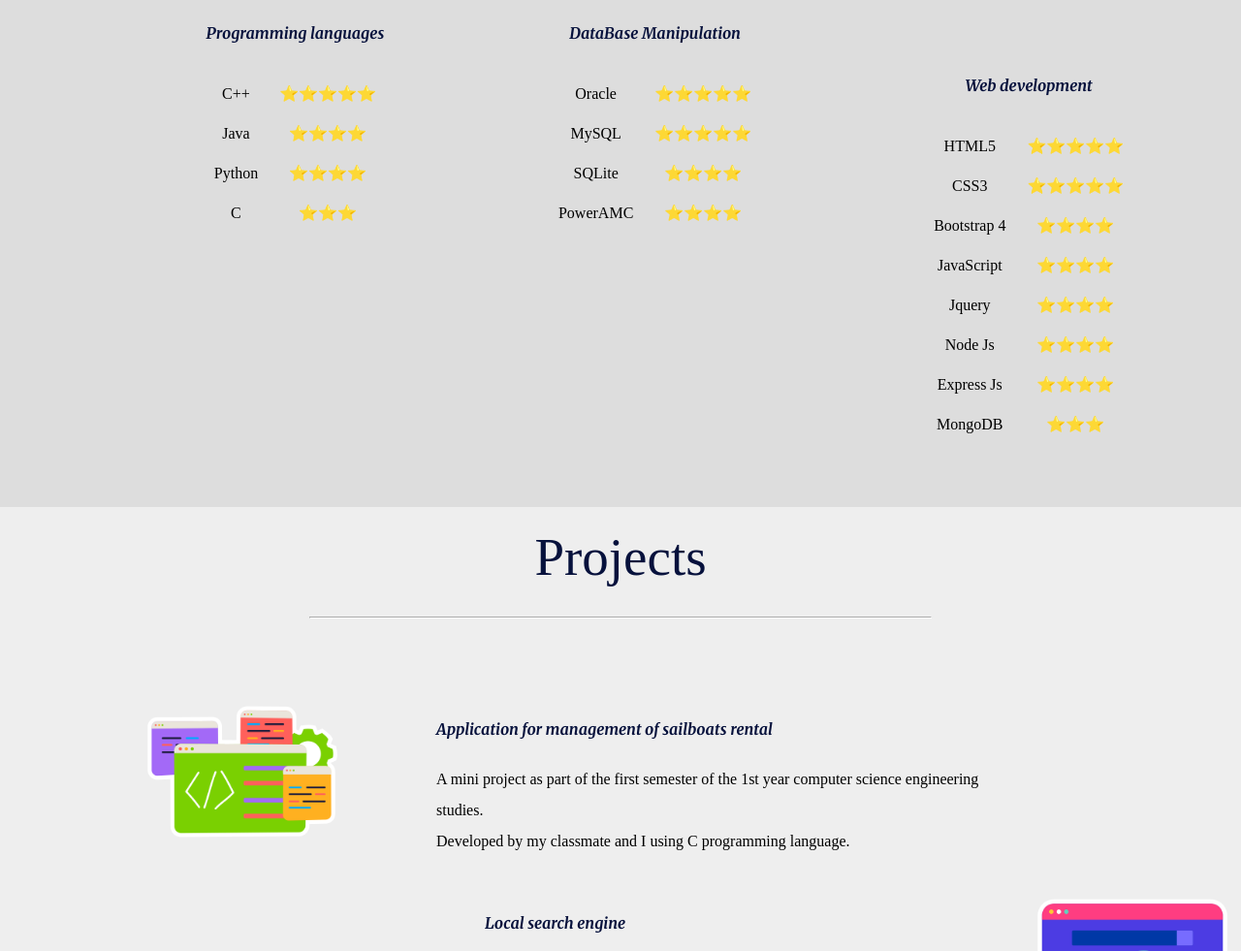
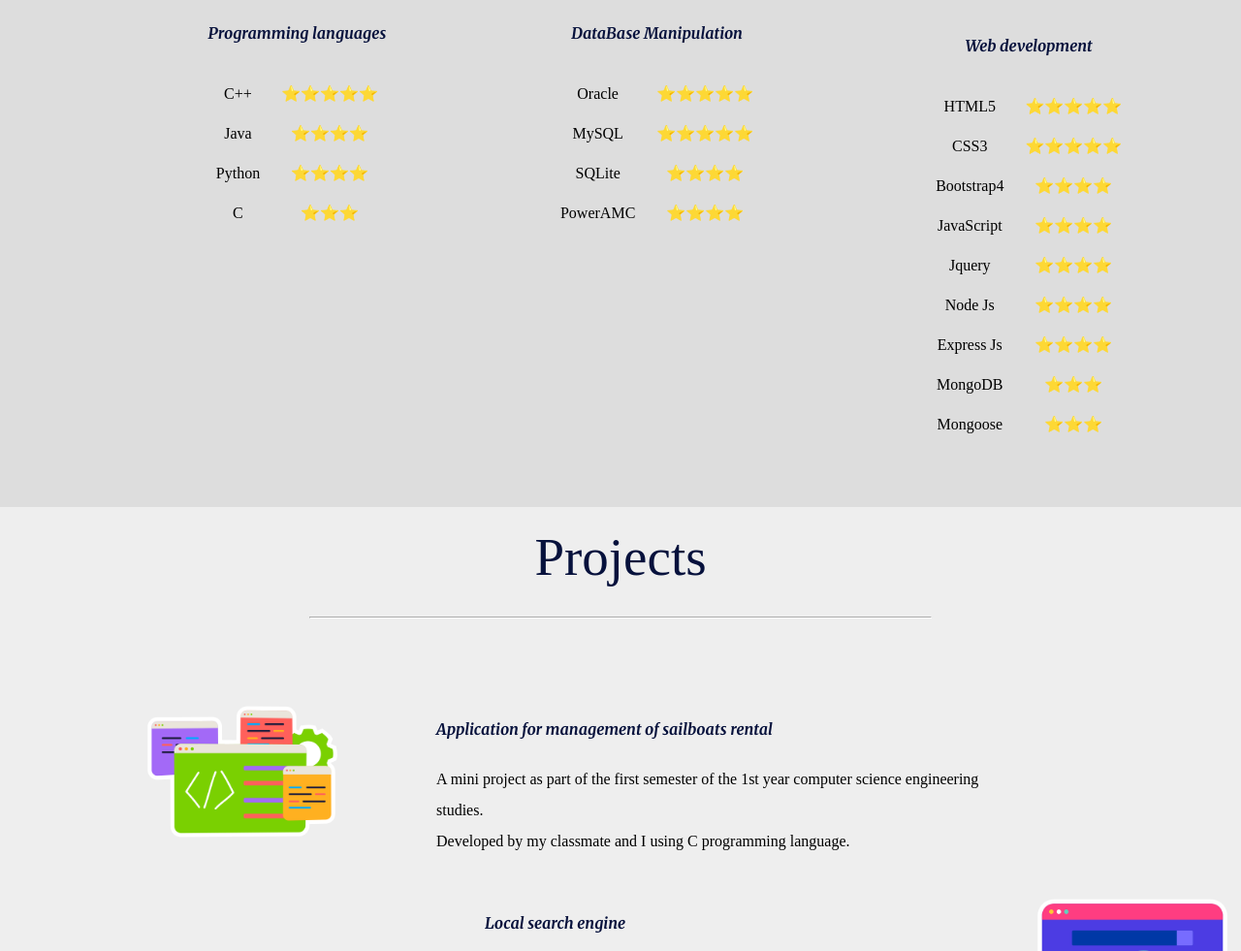
Before and after one commit to Bouslama-Marwen/Personal_WebSite, a plain HTML site: page index.html in a window 1280 px wide. Shown: the part 2250-3231 px from the top of the page at 97% size. Drawn offline with Linux system fonts and the light colour scheme.

Commit message:
Update index.html 4
Corrections

```diff
--- a/index.html
+++ b/index.html
@@ -179,7 +179,7 @@
                 <td>⭐⭐⭐⭐⭐</td>
               </tr>
               <tr>
-                <td>Bootstrap 4</td>
+                <td>Bootstrap4</td>
                 <td>⭐⭐⭐⭐</td>
               </tr>
               <tr>
@@ -202,7 +202,10 @@
                 <td>MongoDB</td>
                 <td>⭐⭐⭐</td>
               </tr>
-
+              <tr>
+                <td>Mongoose</td>
+                <td>⭐⭐⭐</td>
+              </tr>
             </table>
           </td>
         </tr>
```
